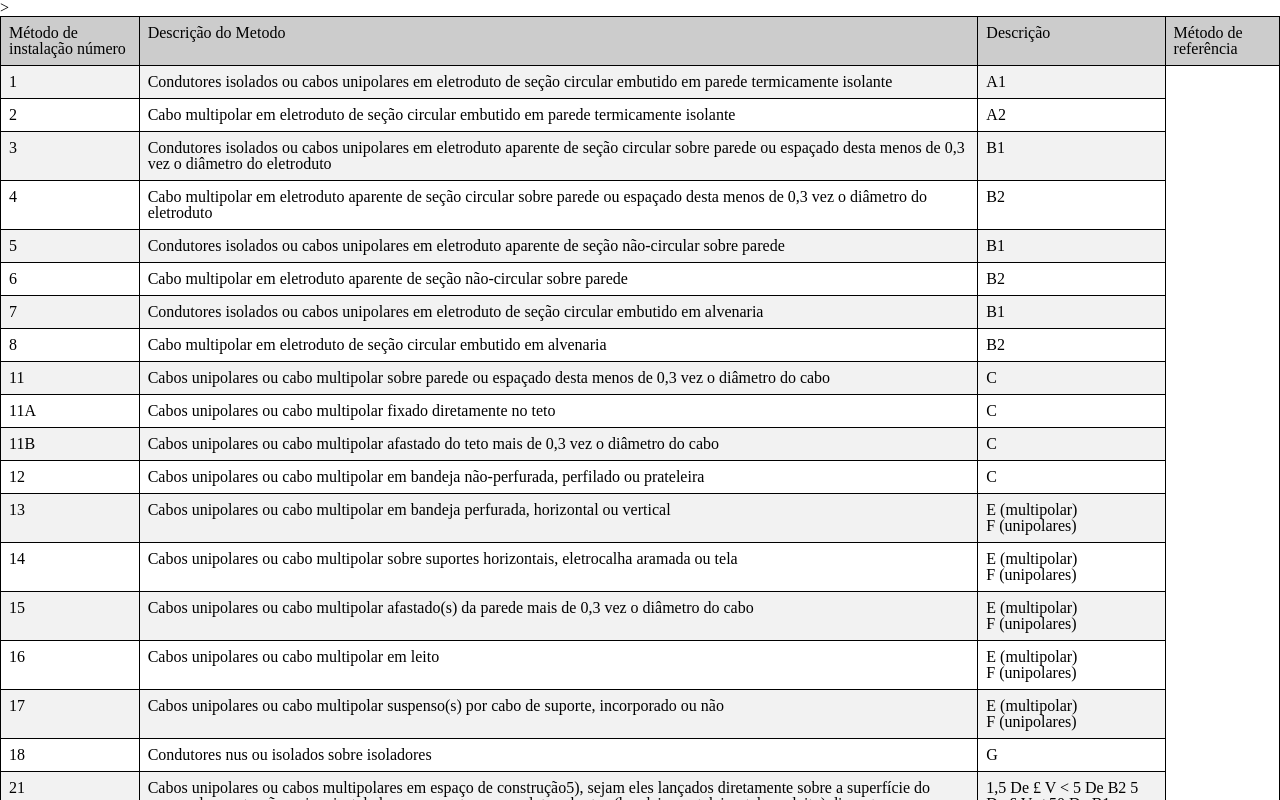
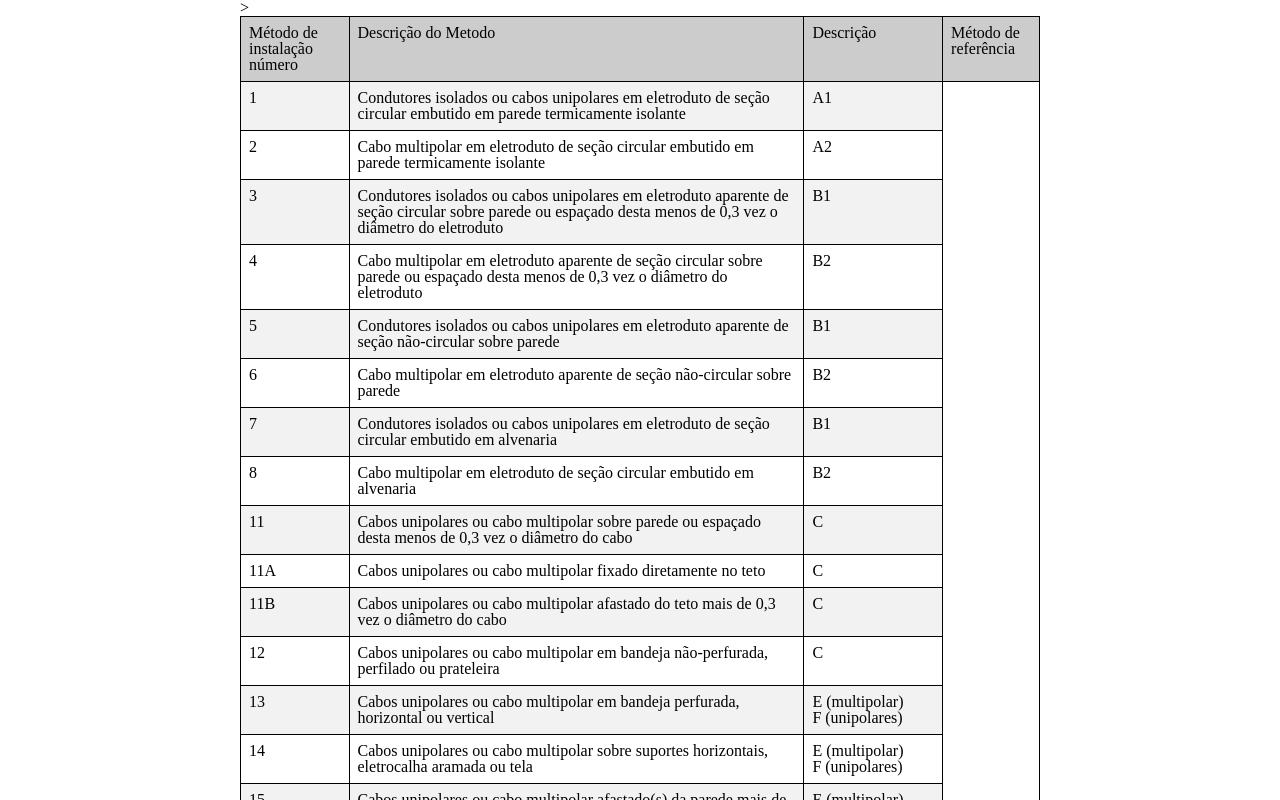
Before and after one commit to FabriNeves/Dimensionamento-de-cabos-BT, a plain HTML site: page tabelaMetodos.html in a window 1280 px wide. Shown: the top 800 px of the page. Drawn offline with Linux system fonts and the light colour scheme.

Commit message:
recentralizando a tabela

```diff
--- a/css/tabelas.css
+++ b/css/tabelas.css
@@ -1,3 +1,7 @@
+body {
+    width: 800px;
+    margin: 0 auto;
+  }
 
 table {
     border-collapse: collapse;
```
